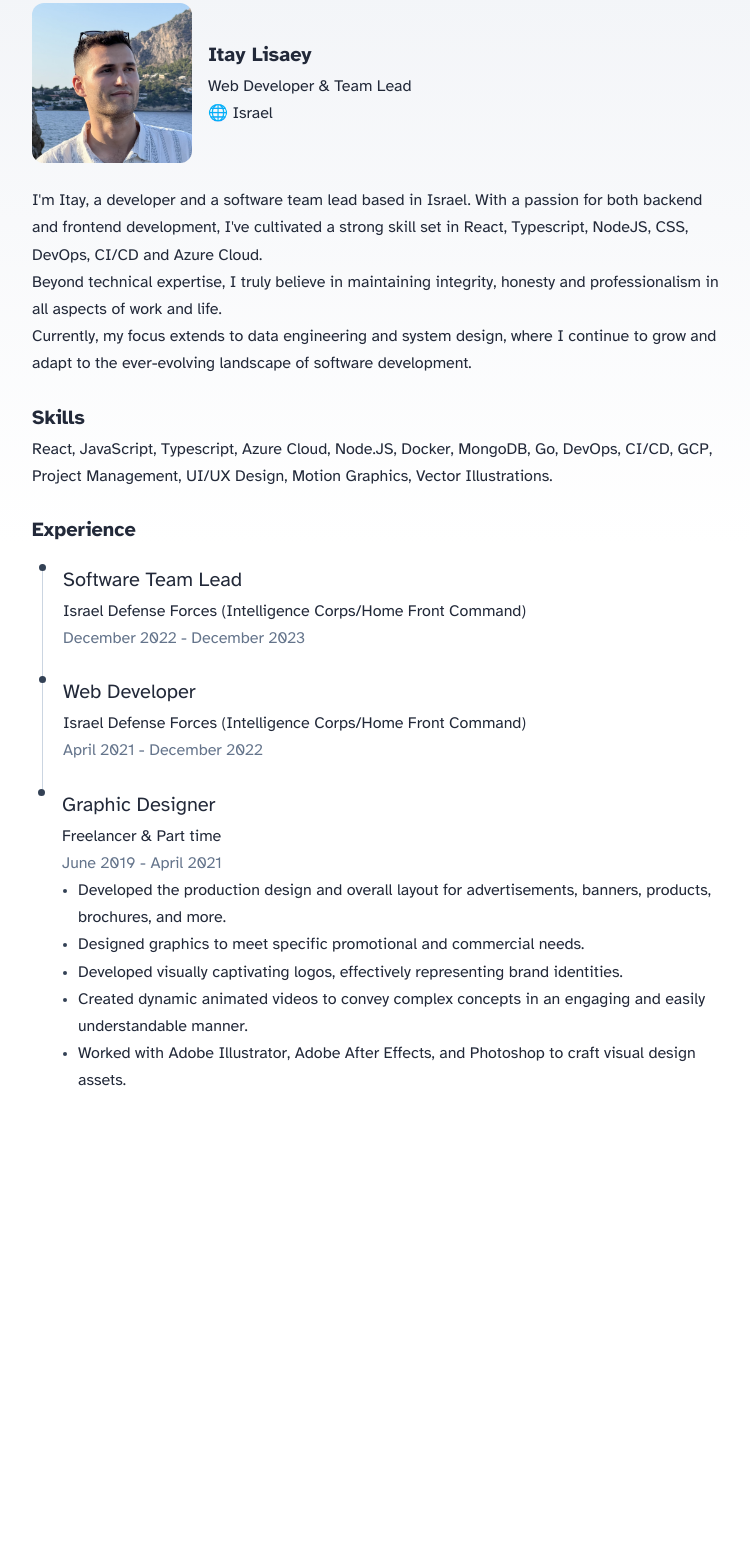
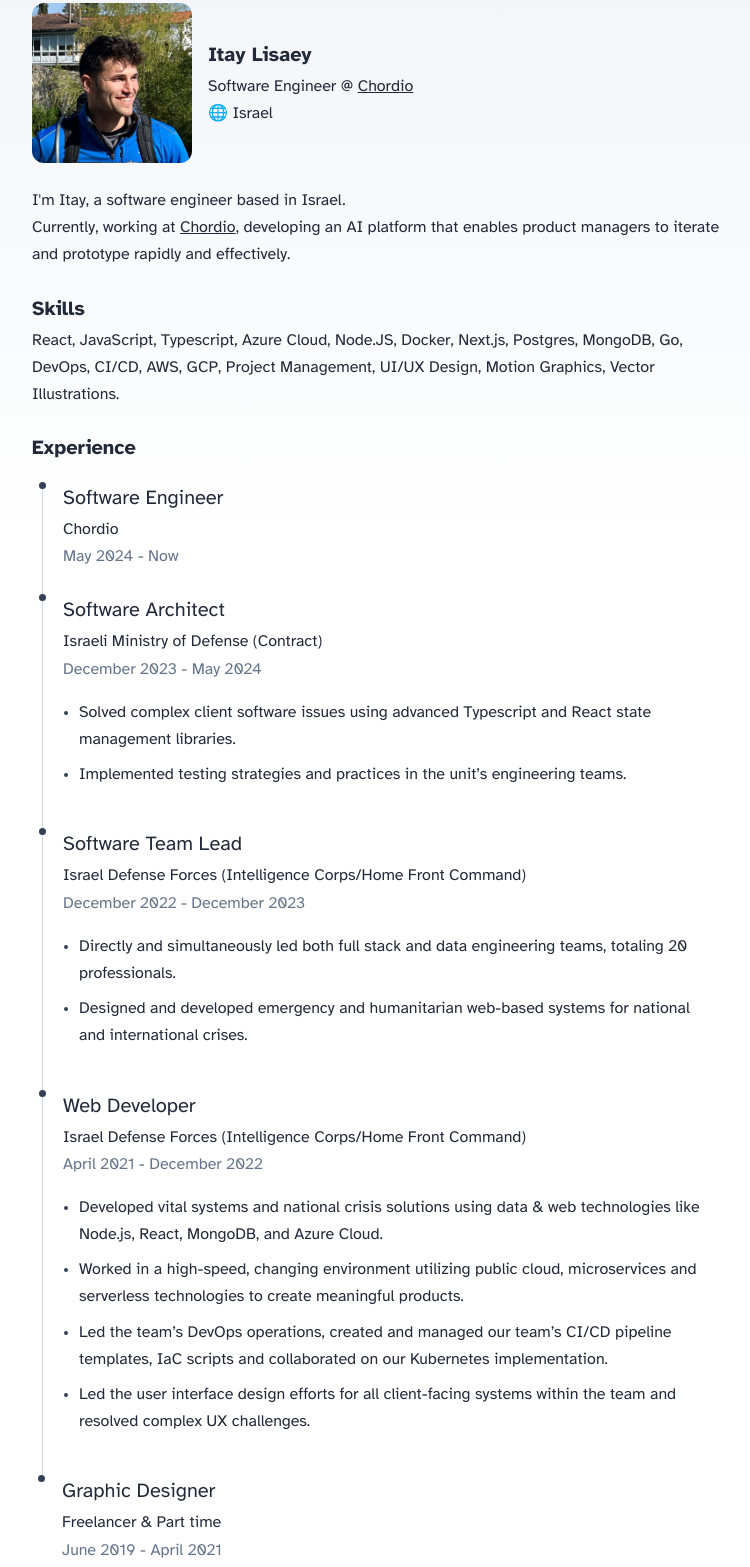
Before and after one commit to ItayLisaey/website, an Astro site: page /about in a window 1280 px wide. Shown: the part 56-1623 px from the top of the page, without its empty margins (264-1014 px from the left). Before the commit the page ends 1167 px from the top, so only its background shows below. Built offline with nearby package versions, Linux system fonts and the light colour scheme; Astro itself is replaced by a stand-in of ours.

Commit message:
feat: updated photo and information

```diff
--- a/src/pages/about.astro
+++ b/src/pages/about.astro
@@ -1,12 +1,12 @@
 ---
 import { Image } from 'astro:assets';
-import profilePicture from '../assets/Itay Lisaey Profile Cropped.jpg';
+import profilePicture from '../assets/Itay Lisaey Profile Cropped.png';
 import Layout from '../layouts/BaseLayout.astro';
 ---
 
 <Layout
   title='About Me'
-  description='Itay Lisaey, a full stack developer and a team lead.'
+  description='Itay Lisaey, Software Engineer'
   addtionalClass='flex flex-col justify-start gap-6'
 >
   <header title='header' class='flex items-center space-x-4'>
@@ -17,31 +17,24 @@ import Layout from '../layouts/BaseLayout.astro';
     />
     <section class='flex flex-col justify-start h-full'>
       <h1 class='font-bold text-xl'>Itay Lisaey</h1>
-      <p>Web Developer & Team Lead</p>
+      <p>Software Engineer @ <a class="underline" href="chordio.com">Chordio</a></p>
       <span>🌐 Israel</span>
     </section>
   </header>
   <section title='summary'>
     <!-- <h2 class='text-xl font-bold'>Summary</h2> -->
     <p>
-      I'm Itay, a developer and a software team lead based in Israel. With a
-      passion for both backend and frontend development, I've cultivated a
-      strong skill set in React, Typescript, NodeJS, CSS, DevOps, CI/CD and
-      Azure Cloud.
+      I'm Itay, a software engineer based in Israel.
       <br />
-       Beyond technical expertise, I truly believe in maintaining integrity,
-      honesty and professionalism in all aspects of work and life.
-      <br />
-       Currently, my focus extends to data engineering and system design, where
-      I continue to grow and adapt to the ever-evolving landscape of software
-      development.
+       Currently, working at <a class="underline" href="https://chordio.com">
+        Chordio</a>, developing an AI platform that enables product managers to iterate and prototype rapidly and effectively.
     </p>
   </section>
   <section title='skills'>
     <h2 class='text-xl font-bold'>Skills</h2>
     <p>
-      React, JavaScript, Typescript, Azure Cloud, Node.JS, Docker, MongoDB, Go,
-      DevOps, CI/CD, GCP, Project Management, UI/UX Design, Motion Graphics,
+      React, JavaScript, Typescript, Azure Cloud, Node.JS, Docker, Next.js, Postgres, MongoDB, Go,
+      DevOps, CI/CD, AWS, GCP, Project Management, UI/UX Design, Motion Graphics,
       Vector Illustrations.
     </p>
   </section>
@@ -49,16 +42,73 @@ import Layout from '../layouts/BaseLayout.astro';
     <h2 class='text-xl font-bold'>Experience</h2>
     <ul role='list'>
       <li class='exprience'>
+        <h3 class='text-xl'>Software Engineer</h3>
+        <h4>Chordio</h4>
+        <h5 class='text-slate-500'>May 2024 - Now</h5>
+        <p></p>
+      </li>
+      <li class='exprience'>
+        <h3 class='text-xl'>Software Architect</h3>
+        <h4>Israeli Ministry of Defense (Contract)</h4>
+        <h5 class='text-slate-500'>December 2023 - May 2024</h5>
+        <p>
+          <ul class='marker:text-slate-700 list-disc pl-4 py-4 flex flex-col gap-2'>
+            <li>
+              Solved complex client software issues using advanced Typescript and React state management libraries.
+            </li>
+            <li>
+              Implemented testing strategies and practices in the unit’s engineering teams.
+            </li>
+
+          </ul>
+        </p>
+      </li>
+      <li class='exprience'>
         <h3 class='text-xl'>Software Team Lead</h3>
         <h4>Israel Defense Forces (Intelligence Corps/Home Front Command)</h4>
         <h5 class='text-slate-500'>December 2022 - December 2023</h5>
-        <p></p>
+        <p>
+          <ul class='marker:text-slate-700 list-disc pl-4 py-4 flex flex-col gap-2'>
+            <li>
+              Directly and simultaneously led both full stack and data
+              engineering teams, totaling 20 professionals.
+            </li>
+            <li>
+              Designed and developed emergency and humanitarian web-based
+              systems for national and international crises.
+            </li>
+          </ul>
+
+
+        </p>
       </li>
       <li class='exprience'>
         <h3 class='text-xl'>Web Developer</h3>
         <h4>Israel Defense Forces (Intelligence Corps/Home Front Command)</h4>
         <h5 class='text-slate-500'>April 2021 - December 2022</h5>
-        <p></p>
+        <p>
+          <ul class='marker:text-slate-700 list-disc pl-4 py-4 flex flex-col gap-2'>
+            <li>
+              Developed vital systems and national crisis solutions using data
+              & web technologies like Node.js, React, MongoDB, and Azure Cloud.
+            </li>
+            <li>
+              Worked in a high-speed, changing environment utilizing public
+              cloud, microservices and serverless technologies to create
+              meaningful products.
+            </li>
+            <li>
+              Led the team’s DevOps operations, created and managed our team’s
+              CI/CD pipeline templates, IaC scripts and collaborated on our
+              Kubernetes implementation.
+            </li>
+            <li>
+              Led the user interface design efforts for all client-facing
+              systems within the team and resolved complex UX challenges.
+            </li>
+          </ul>
+
+        </p>
       </li>
 
       <li class='exprience'>
@@ -66,7 +116,7 @@ import Layout from '../layouts/BaseLayout.astro';
         <h4>Freelancer & Part time</h4>
         <h5 class='text-slate-500'>June 2019 - April 2021</h5>
         <p>
-          <ul class='marker:text-slate-700 list-disc pl-4'>
+          <ul class='marker:text-slate-700 list-disc pl-4 py-4 flex flex-col gap-2'>
             <li>
               Developed the production design and overall layout for
               advertisements, banners, products, brochures, and more.
--- a/src/pages/index.astro
+++ b/src/pages/index.astro
@@ -1,6 +1,6 @@
 ---
 import { Image } from 'astro:assets';
-import profilePicture from '../assets/Itay Lisaey Profile Cropped.jpg';
+import profilePicture from '../assets/Itay Lisaey Profile Cropped.png';
 import BaseHead from '../components/BaseHead.astro';
 import SocialLink from '../components/SocialLink.astro';
 import { SITE_DESCRIPTION, SITE_TITLE, SOCIAL_LINKS } from '../consts';
@@ -21,13 +21,12 @@ import { SITE_DESCRIPTION, SITE_TITLE, SOCIAL_LINKS } from '../consts';
         />
         <section class='flex flex-col justify-start h-full'>
           <h1 class='font-bold text-xl'>Itay Lisaey</h1>
-          <p>Web Developer & Team Lead</p>
+          <p>Software Engineer @ <a class="underline" href="https://www.chordio.com" target="__blank">Chordio</a></p>
         </section>
       </header>
       <p title='brief about'>
-        Experienced software engineer with high design capabilities, well-versed
-        in both backend and frontend development, and proficient in the realm of
-        cloud technologies.
+        Experienced software engineer with a knack for design, proficient
+        in both backend and frontend development, and well-versed in cloud technologies and DevOps processes.
         <br />
         <a class='underline' href='about'>More about me →</a>
       </p>
--- a/src/styles/global.css
+++ b/src/styles/global.css
@@ -32,13 +32,18 @@
 	font-display: swap;
 }
 
+html {
+	background: linear-gradient(var(--gray-gradient)) no-repeat;
+	background-size: 100% 600px;
+}
+
 body {
 	font-family: 'Atkinson', sans-serif;
 	margin: 0;
 	padding: 0;
 	text-align: left;
-	background: linear-gradient(var(--gray-gradient)) no-repeat;
-	background-size: 100% 600px;
+	/* background: linear-gradient(var(--gray-gradient)) no-repeat;
+	background-size: 100% 600px; */
 	word-wrap: break-word;
 	overflow-wrap: break-word;
 	color: rgb(var(--gray-dark));
```
Also changed, not shown: pnpm-lock.yaml, src/assets/Itay Lisaey Profile Cropped.png (added), src/layouts/BaseLayout.astro (line endings or trailing spaces).
